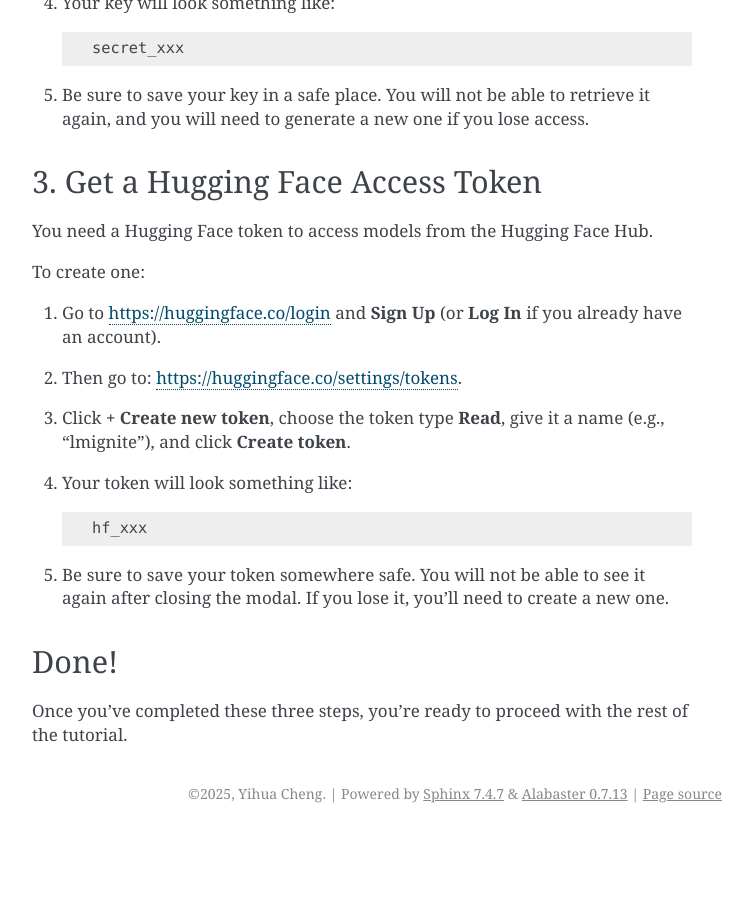
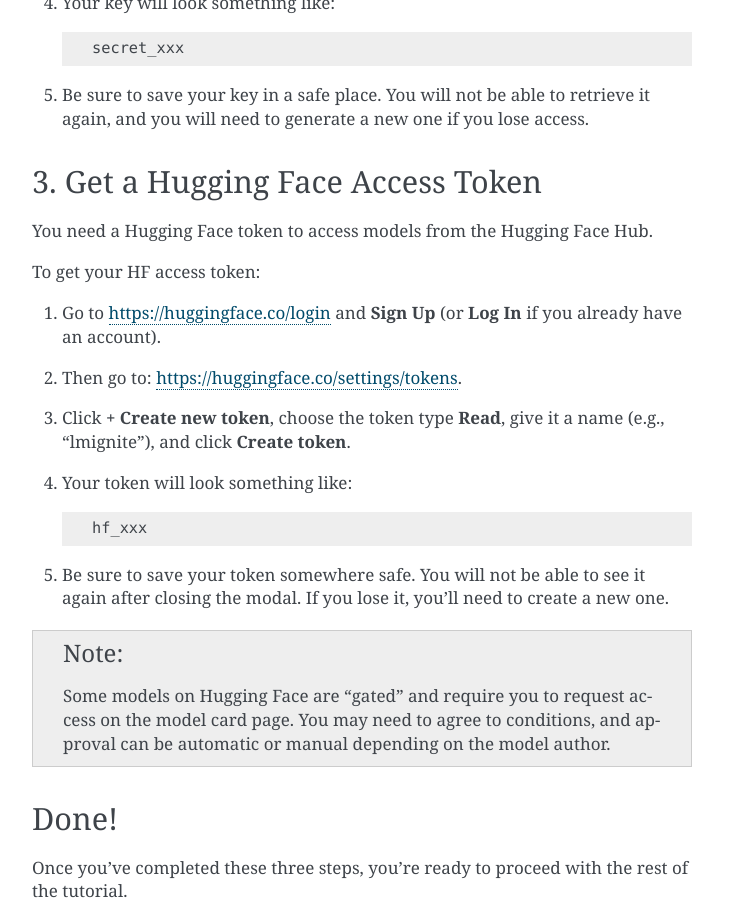
Before and after one commit to LMCache/LMIgnite, a Sphinx documentation site: the page built from docs/source/quickstart/prerequisites.rst, in a window 1280 px wide and 900 px high, scrolled down 1193 px. Shown: the whole window, without its empty margins (388-1140 px from the left). Built offline with Sphinx 7.4.7, drawn with Linux system fonts in a browser that asks for light colours; before the commit the page ends 2026 px from its top, so only the background shows below that.

Commit message:
Clarify Hugging Face gated model access note in prerequisites

```diff
--- a/docs/source/quickstart/prerequisites.rst
+++ b/docs/source/quickstart/prerequisites.rst
@@ -57,7 +57,7 @@
 
 You need a Hugging Face token to access models from the Hugging Face Hub.
 
-To create one:
+To get your HF access token:
 
 #. Go to https://huggingface.co/login and **Sign Up** (or **Log In** if you already have an account).
 #. Then go to: https://huggingface.co/settings/tokens.
@@ -70,6 +70,9 @@
 
 #. Be sure to save your token somewhere safe. You will not be able to see it again after closing the modal. If you lose it, you’ll need to create a new one.
 
+.. note::
+   Some models on Hugging Face are "gated" and require you to request access on the model card page. You may need to agree to conditions, and approval can be automatic or manual depending on the model author.
+
 Done!
 -----
 
```
